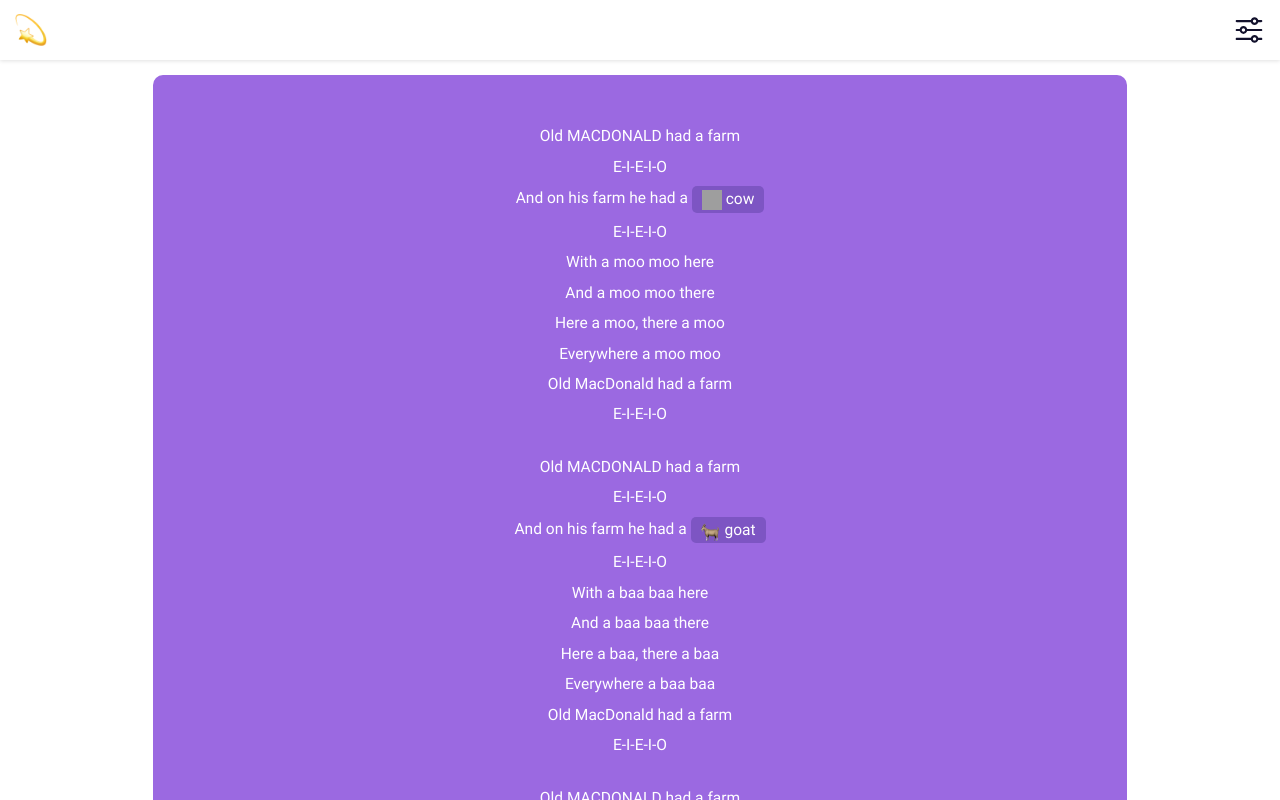
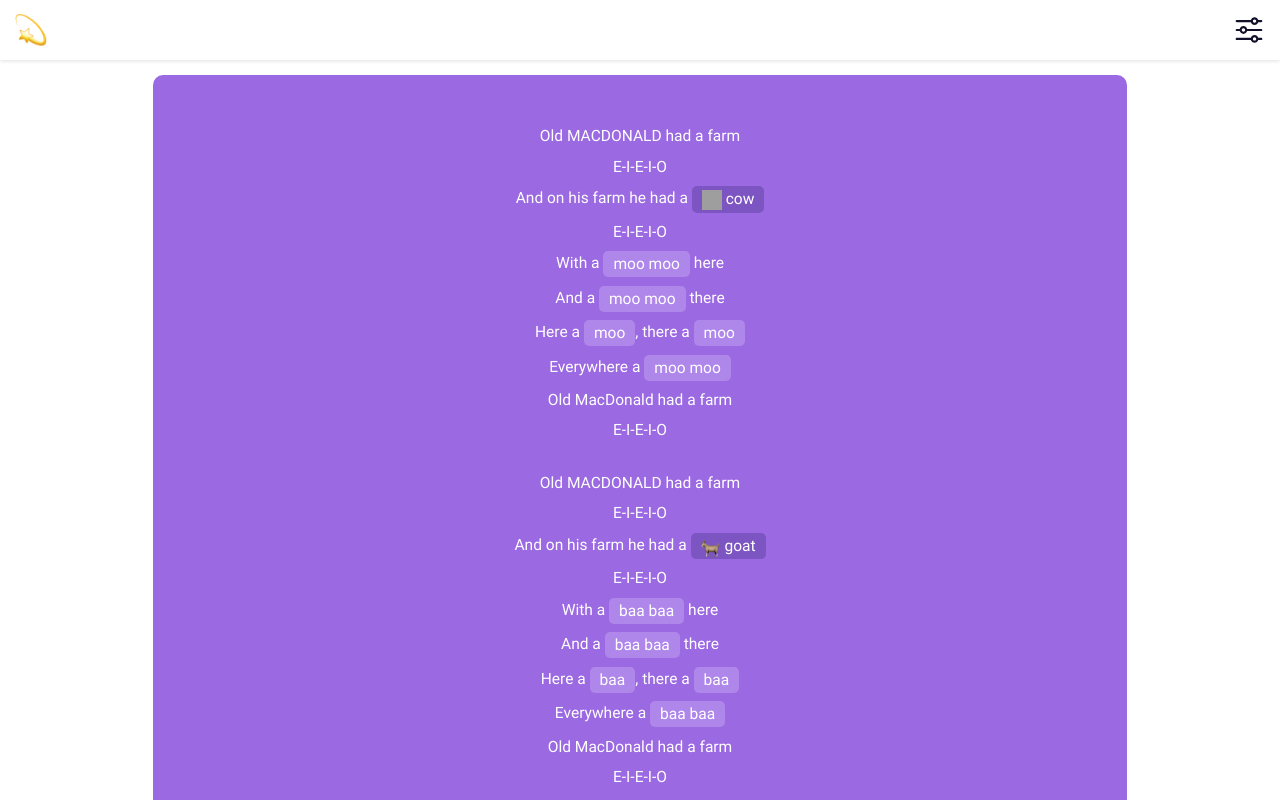
Before and after one commit to const8ine/propy-challenge, an Angular app: page / in a window 1280 px wide. Shown: the top 800 px of the page. Built offline with nearby package versions, Linux system fonts and the light colour scheme; grey boxes are pictures that could not be loaded.

Commit message:
Animal sound component. Fixed some minor issues.

```diff
--- a/src/app/pages/home/home.component.html
+++ b/src/app/pages/home/home.component.html
@@ -16,10 +16,10 @@
   <p>E-I-E-I-O</p>
   <p>And on his farm he had a <app-name [name]="a.name"></app-name></p>
   <p>E-I-E-I-O</p>
-  <p>With a {{ a.sound }} {{ a.sound }} here</p>
-  <p>And a {{ a.sound }} {{ a.sound }} there</p>
-  <p>Here a {{ a.sound }}, there a {{ a.sound }}</p>
-  <p>Everywhere a {{ a.sound }} {{ a.sound }}</p>
+  <p>With a <app-sound>{{ a.sound }} {{ a.sound }}</app-sound> here</p>
+  <p>And a <app-sound>{{ a.sound }} {{ a.sound }}</app-sound> there</p>
+  <p>Here a <app-sound>{{ a.sound }}</app-sound>, there a <app-sound>{{ a.sound }}</app-sound></p>
+  <p>Everywhere a <app-sound>{{ a.sound }} {{ a.sound }}</app-sound></p>
   <p>Old MacDonald had a farm</p>
   <p>E-I-E-I-O</p>
 </ng-template>
--- a/src/app/shared/animal/animal.module.ts
+++ b/src/app/shared/animal/animal.module.ts
@@ -8,7 +8,8 @@ import {IconModule} from "../icon/app-icon.module";
 @NgModule({
   declarations: [SoundComponent, NameComponent],
   exports: [
-    NameComponent
+    NameComponent,
+    SoundComponent
   ],
   imports: [
     CommonModule,
--- a/src/app/shared/animal/components/name/name.component.scss
+++ b/src/app/shared/animal/components/name/name.component.scss
@@ -14,7 +14,6 @@
   text-align: center;
   white-space: nowrap;
   cursor: pointer;
-  user-select: none;
   background-color: $color-base-300;
 
   &__icon,
--- a/src/app/shared/animal/components/sound/sound.component.scss
+++ b/src/app/shared/animal/components/sound/sound.component.scss
@@ -0,0 +1,13 @@
+@import "../../../../../assets/sass/dependecies";
+
+:host {
+  display: inline-block;
+  vertical-align: middle;
+  min-width: 40px;
+  padding: 2px $padding-regular;
+  color: $color-white;
+  border-radius: $border-radius-regular;
+  text-align: center;
+  white-space: nowrap;
+  background-color: $color-base-100;
+}
```
